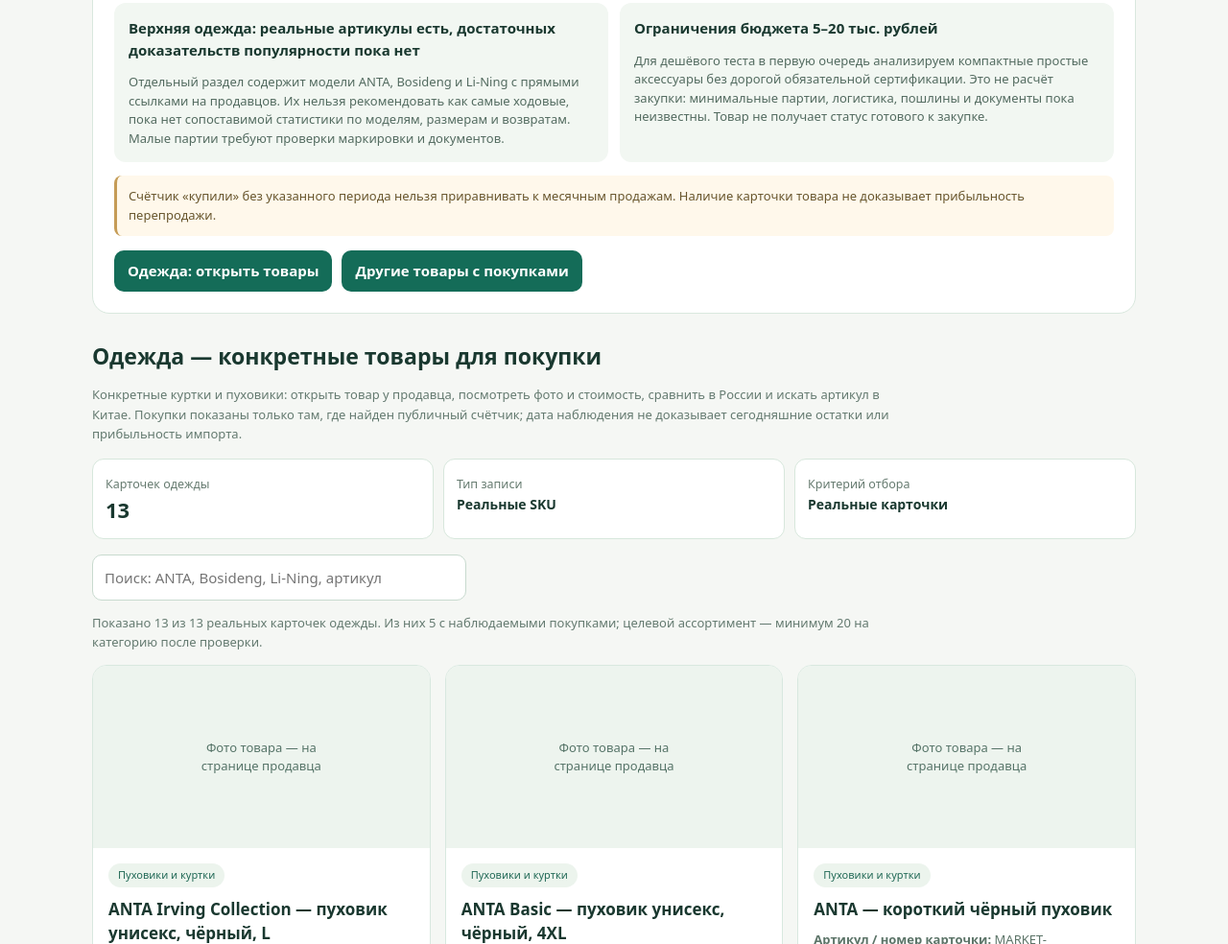
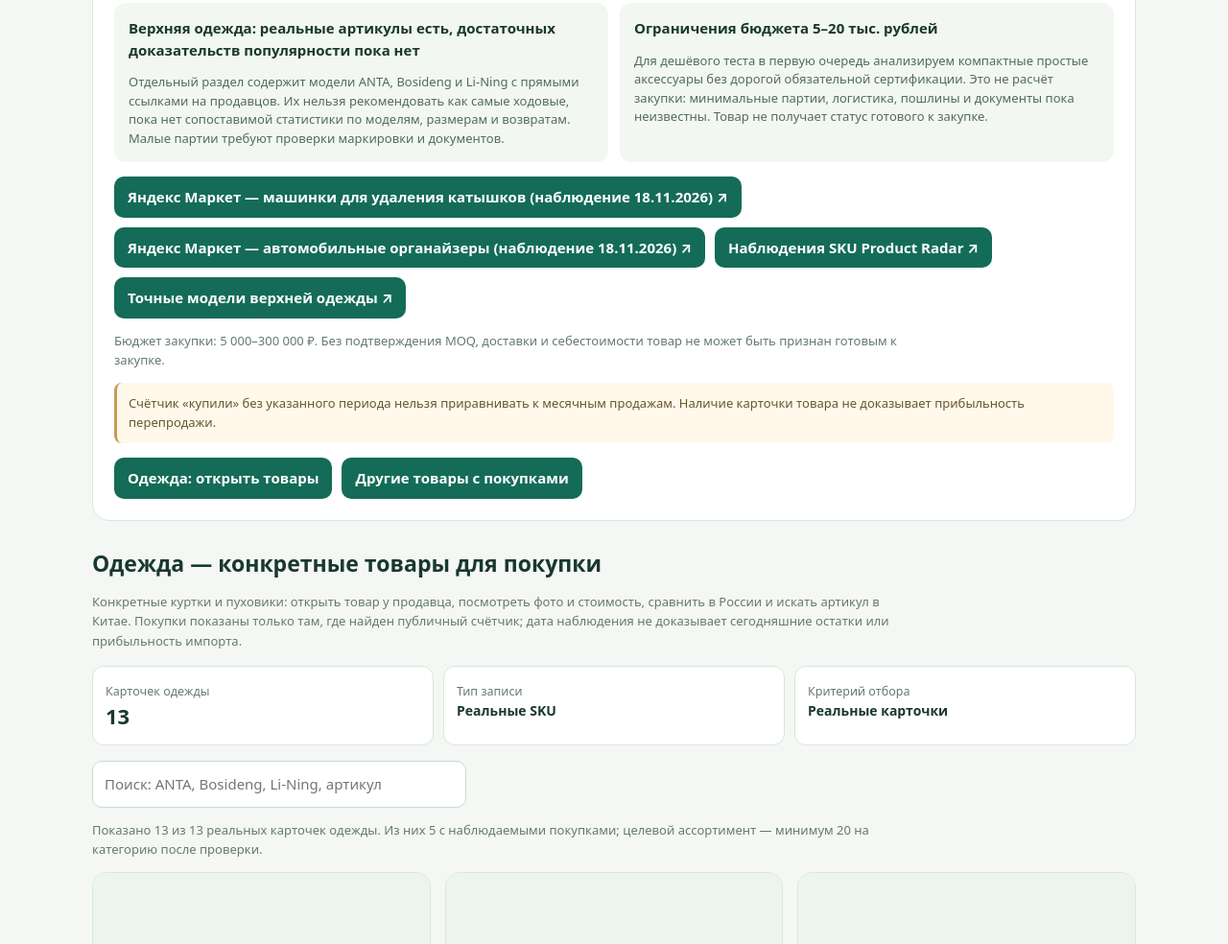
Before and after one commit to irman100/ProductRadar-Data, a plain HTML site: page docs/index.html in a window 1280 px wide. Shown: the part 1268-2252 px from the top of the page at 96% size. Drawn offline with Linux system fonts and the light colour scheme.

Commit message:
feat(radar): show source links and purchasing budget in current research report

```diff
--- a/docs/index.html
+++ b/docs/index.html
@@ -31,7 +31,7 @@
 <p class="report-meta">ПОСЛЕДНИЙ ОПУБЛИКОВАННЫЙ ОБЗОР · <span id="report-date">загрузка…</span></p>
 <h2 id="report-title">Что покупать в Китае для продажи в России?</h2>
 <p id="report-summary" class="hint">Загружаем опубликованное исследование из GitHub…</p>
-<div id="report-findings" class="report-grid"></div>
+<div id="report-findings" class="report-grid"></div><div id="report-sources" class="action-links"></div><p class="hint" id="report-budget">Бюджет закупки: 5 000–300 000 ₽. Без подтверждения MOQ, доставки и себестоимости товар не может быть признан готовым к закупке.</p>
 <div class="report-note">Счётчик «купили» без указанного периода нельзя приравнивать к месячным продажам. Наличие карточки товара не доказывает прибыльность перепродажи.</div>
 <div class="action-links"><a href="#shop">Одежда: открыть товары</a><a href="#products">Другие товары с покупками</a></div>
 </section>
@@ -115,6 +115,7 @@ async function loadReport(){
   $('#report-title').textContent=d.title||'Последний обзор рынка';
   $('#report-summary').textContent=d.summary||'Описание исследования отсутствует';
   $('#report-findings').innerHTML=d.findings.map(x=>'<div class="report-finding"><strong>'+esc(x.title)+'</strong><p>'+esc(x.body)+'</p></div>').join('');
+  $('#report-sources').innerHTML=(d.sources||[]).filter(x=>safeUrl(x.url)).slice(0,5).map(x=>'<a href="'+esc(safeUrl(x.url))+'" target="_blank" rel="noopener noreferrer">'+esc(x.title)+' ↗</a>').join('');
  }catch(e){$('#report-date').textContent='не подтверждена';$('#report-summary').textContent='Отчёт сейчас недоступен. Данные товаров остаются доступны ниже.';}
 }
 
```
